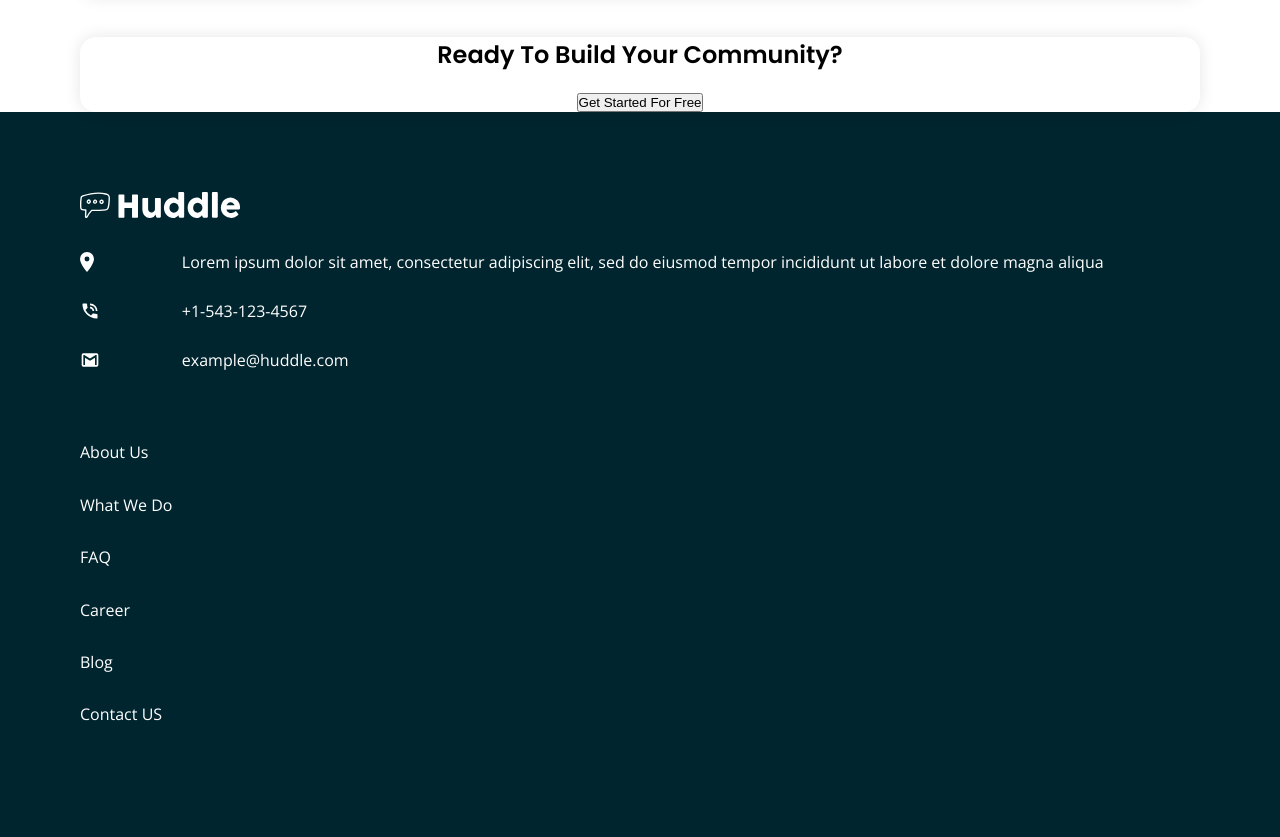
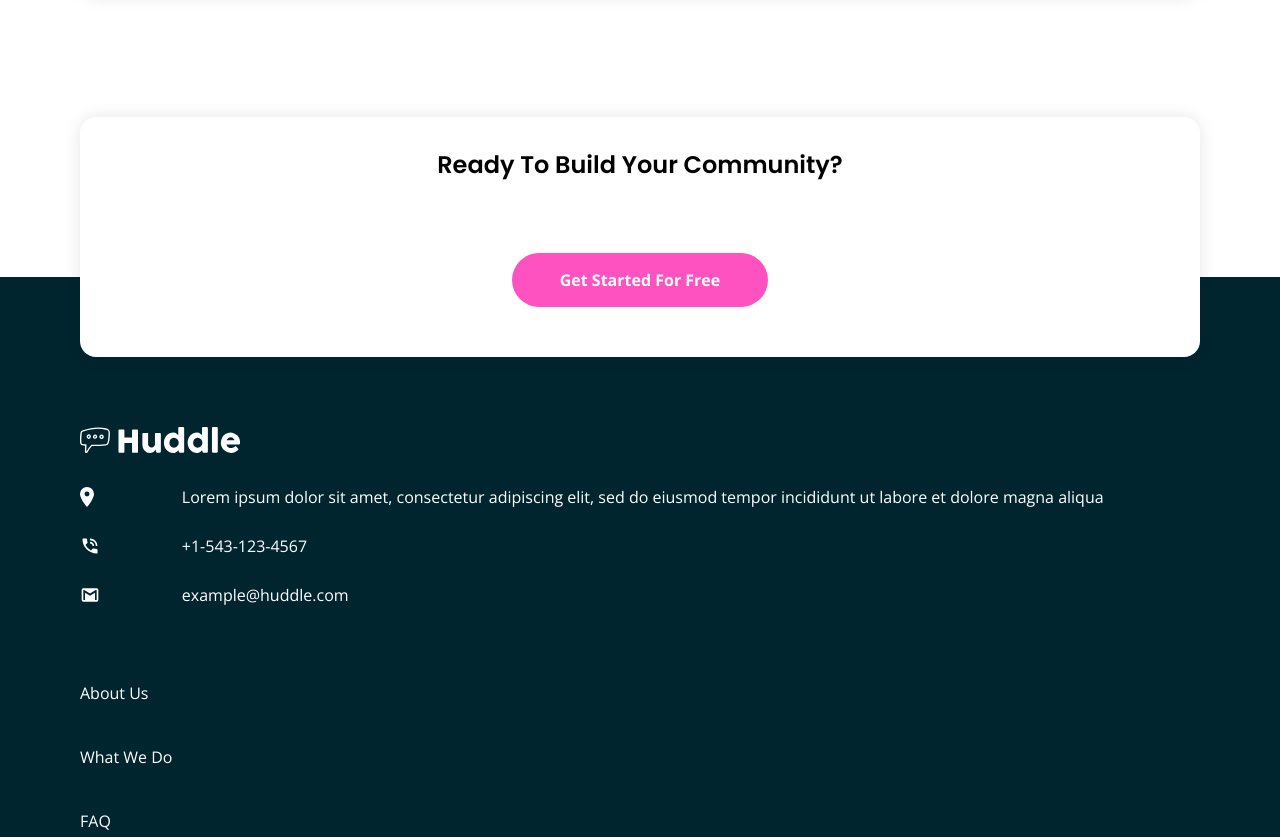
Before and after one commit to Edouard-LAMY/Maquette-Huddle, a plain HTML site: page index.html in a window 1280 px wide. Shown: the part 2216-3053 px from the top of the page. Drawn offline with nearby package versions, Linux system fonts and the light colour scheme.

Commit message:
Ajout section4

```diff
--- a/index.css
+++ b/index.css
@@ -206,19 +206,34 @@ p{
 
 /* SECTION 4 */
 
-.card-superpo{
-    position: relative;
-}
-
 .sec4{
     display: grid;
     grid-template-columns: 1fr;
     gap: 2rem;
     max-height: 100%;
-    /* margin-bottom: 4rem; */
+    background-color: #fff;
     justify-items: center;
     box-shadow: 0px 0px 16px #0000001a;
     border-radius: 16px;
+    position: relative;
+    top: 8rem;
+    z-index: 2;
+}
+
+.sec4 h2{
+    margin-top: 3rem;
+}
+
+.btn-get{
+    background-color: #FF52C1;
+    padding: 1em 3em;
+    border: none;
+    border-radius: 2em;
+    font-size: 1.6rem;
+    color: #fff;
+    font-weight: bold;
+    font-family: 'Open sans';
+    margin: 5rem auto;
 }
 
 
@@ -235,13 +250,13 @@ footer{
 }
 
 .logo-blanc{
-    margin-top: 8rem;
     margin-bottom: 2.5rem;
     max-width: 16rem;
 }
 
 .left{
     margin-bottom: 3rem;
+    margin-top: 15rem;
 }
 
 .left-text{
```
